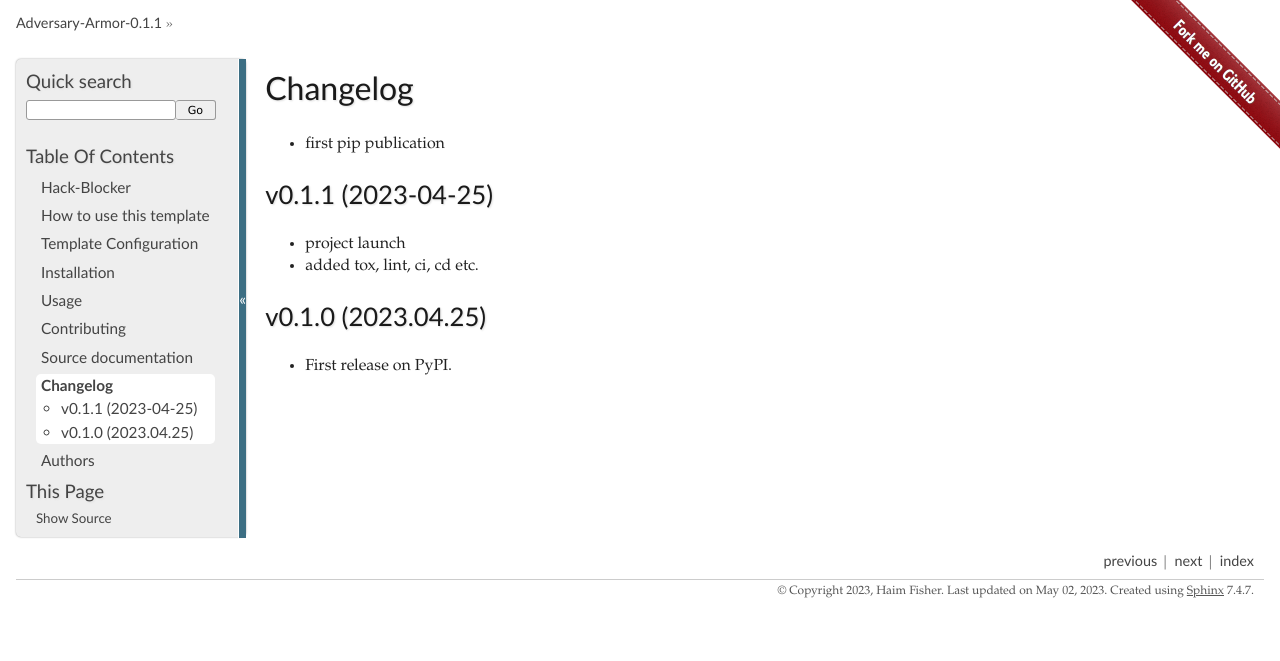
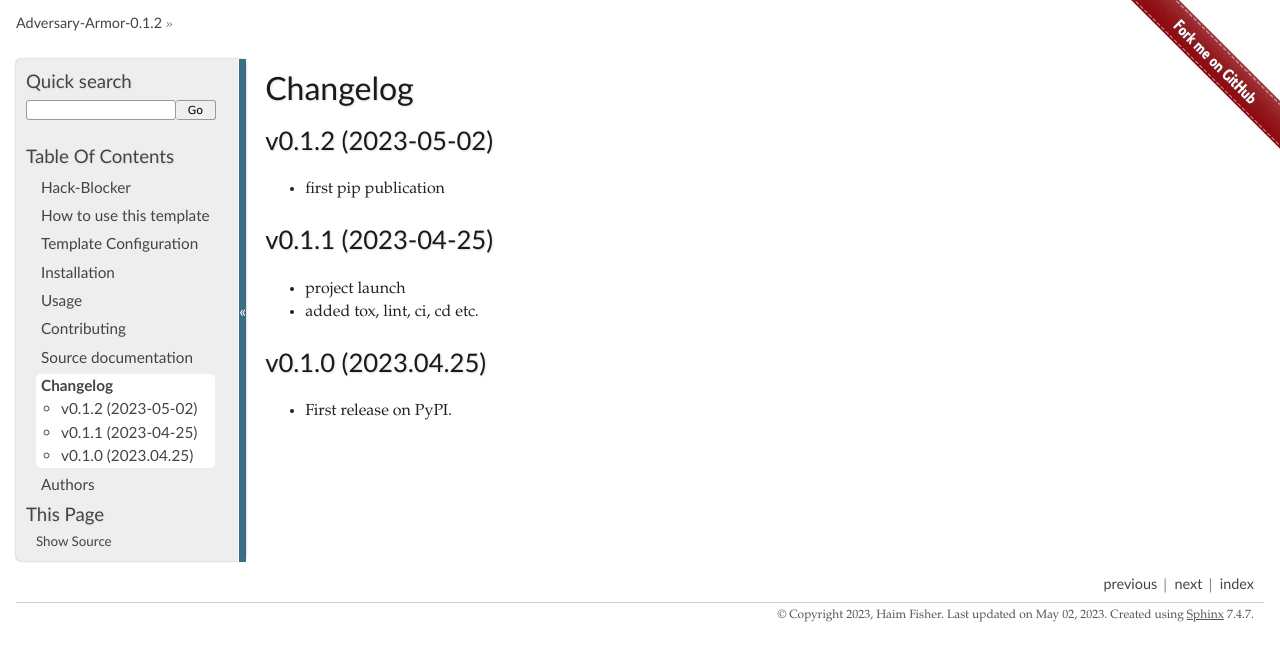
Before and after one commit to haim-fisher-s/Adversary-Armor, a Sphinx documentation site: the page built from docs/changelog.rst, in a window 1280 px wide. Shown: the top 661 px of the page. Built offline with Sphinx 7.4.7, drawn with Linux system fonts in a browser that asks for light colours; pages that are not in the unit, such as notebooks, are missing from menus.

Commit message:
[SKIP] version bump 0.1.1 -> 0.1.2
Merge pull request #3 from haim-fisher-s/private/davidfis/create-advarmor-module

[advarmor module structure] init advarmor module

```diff
--- a/CHANGELOG.rst
+++ b/CHANGELOG.rst
@@ -1,6 +1,9 @@
 
 Changelog
 =========
+
+v0.1.2 (2023-05-02)
+------------------------------------------------------------
 
 * first pip publication
 
--- a/README.rst
+++ b/README.rst
@@ -5,4 +5,4 @@
 
 Version
 -------
-v0.1.1
+v0.1.2
--- a/docs/conf.py
+++ b/docs/conf.py
@@ -48,7 +48,7 @@
 year = '2023'
 author = 'Haim Fisher'
 copyright = '{0}, {1}'.format(year, author)
-version = release = '0.1.1'
+version = release = '0.1.2'
 
 pygments_style = 'trac'
 templates_path = ['.']
--- a/setup.py
+++ b/setup.py
@@ -23,7 +23,7 @@
 
 setup(
     name="Adversary-Armor",
-    version='0.1.1',
+    version='0.1.2',
     description="A repository that provides innovative solution to armor against adversarial attacks.",
     long_description=long_description,
     long_description_content_type="text/x-rst",
--- a/src/advarmor/__init__.py
+++ b/src/advarmor/__init__.py
@@ -1,3 +1,3 @@
 """Initial documentation of advarmor."""
 
-__version__ = '0.1.1'
+__version__ = '0.1.2'
```
Also changed, not shown: .bumpversion.cfg.
